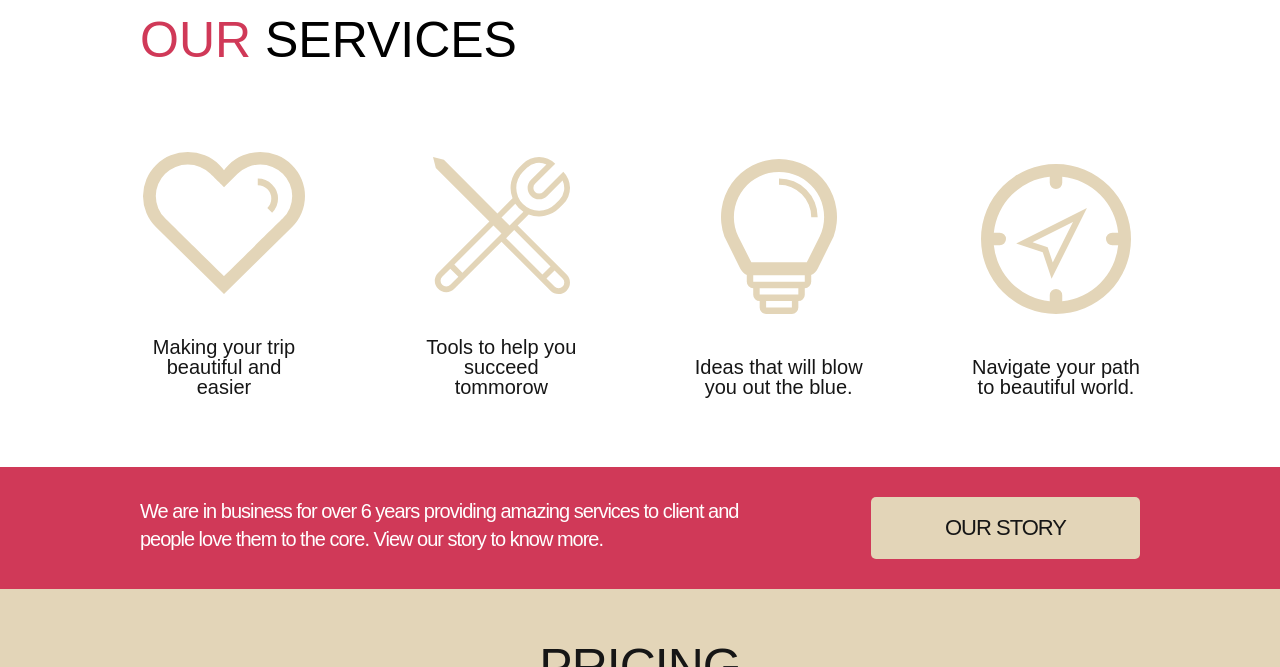
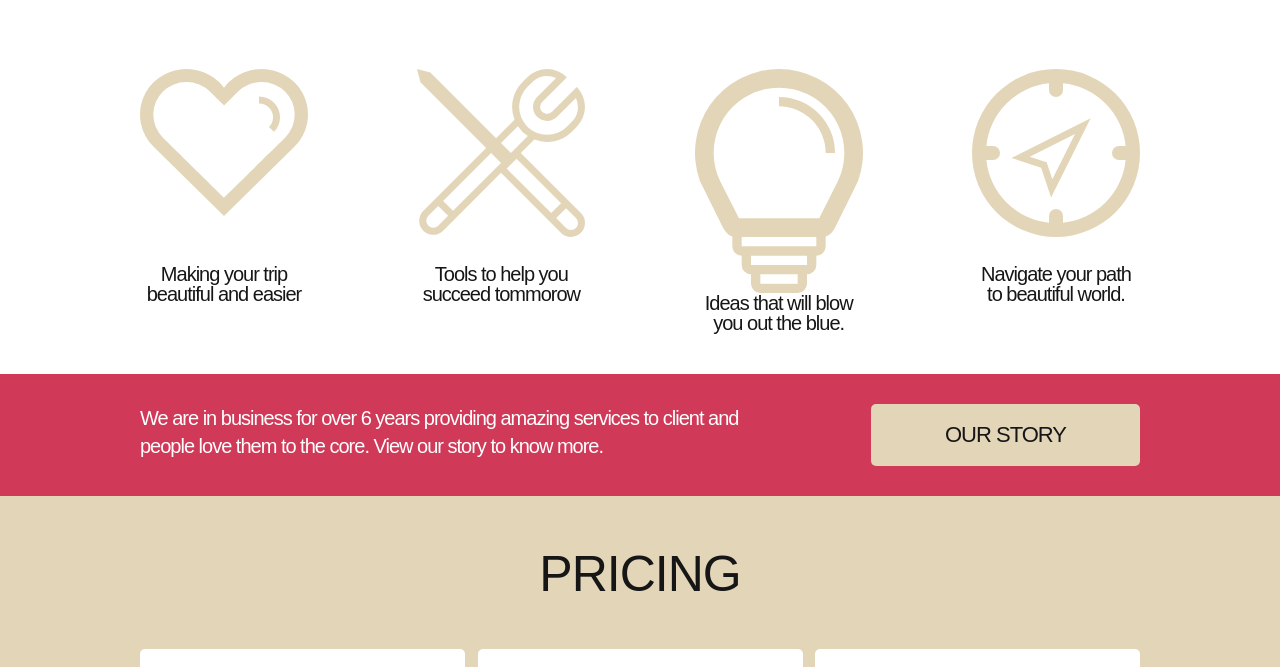
Before and after one commit to foxtember/hillel-task-12, a website built with Parcel: page index.html in a window 1280 px wide. Shown: the part 757-1424 px from the top of the page. Built offline with nearby package versions, Linux system fonts and the light colour scheme.

Commit message:
Fix our services section

```diff
--- a/index.html
+++ b/index.html
@@ -57,52 +57,52 @@
 
     </div>
 
-    <div class="centered-content content-width">
-        <h1 class="our-services">
-            <span>our</span>
+    <div class="our-services-wrapper">
+        <section class="our-services centered-content content-width">
+            <h1 class="our-services-title">
+                <strong class="accent-color">our</strong>
                 services
             </h1>
-    </div>
 
-    <section class="instruments-content">
-        <div class="instruments-containers centered-content content-width">
-            <div class="instruments-container">
-                <img src="images/heart-icon.svg" alt="heart-icon" class="instruments-container-icon">
+            <section class="our-services-list">
+                <article class="our-services-list-item">
+                    <img src="images/heart-icon.svg" alt="heart-icon" class="our-services-list-item-icon">
 
-                <p class="instruments-container-description">
+                    <p class="our-services-list-item-text">
                         Making your trip
                         beautiful and easier
                     </p>
-            </div>
+                </article>
 
-            <div class="instruments-container">
-                <img src="images/instruments-icon.svg" alt="heart-icon" class="instruments-container-icon">
+                <article class="our-services-list-item">
+                    <img src="images/instruments-icon.svg" alt="heart-icon" class="our-services-list-item-icon">
 
-                <p class="instruments-container-description">
+                    <p class="our-services-list-item-text">
                         Tools to help you
                         succeed tommorow
                     </p>
-            </div>
+                </article>
 
-            <div class="instruments-container">
-                <img src="images/light-icon.svg" alt="heart-icon" class="instruments-container-icon">
+                <article class="our-services-list-item">
+                    <img src="images/light-icon.svg" alt="heart-icon" class="our-services-list-item-icon">
 
-                <p class="instruments-container-description">
+                    <p class="our-services-list-item-text">
                         Ideas that will blow
                         you out the blue.
                     </p>
-            </div>
+                </article>
 
-            <div class="instruments-container">
-                <img src="images/navigation-icon.svg" alt="heart-icon" class="instruments-container-icon">
+                <article class="our-services-list-item">
+                    <img src="images/navigation-icon.svg" alt="heart-icon" class="our-services-list-item-icon">
 
-                <p class="instruments-container-description">
+                    <p class="our-services-list-item-text">
                         Navigate your path
                         to beautiful world.
                     </p>
+                </article>
+            </section>
+        </section>
     </div>
-        </div>
-    </section>
 
     <section class="our-story">
         <div class="our-story-containers centered-content content-width">
--- a/scss/main.scss
+++ b/scss/main.scss
@@ -7,6 +7,7 @@ $font-family: Arial, sans-serif;
 
 html{
     font-family: $font-family;
+    letter-spacing: -1px;
 }
 
 .content-width{
@@ -82,7 +83,6 @@ html{
     &-title{
         font-size: 88px;
         color: $accent-color;
-        letter-spacing: -1px;
         margin-right: auto;
     }
 
@@ -90,7 +90,6 @@ html{
         @extend .text-link;
 
         text-transform: uppercase;
-        letter-spacing: -1px;
 
         color: $text-color;
 
@@ -128,7 +127,6 @@ html{
     display: inline-block;
     vertical-align: top;
 
-    letter-spacing: -1px;
     max-width: 480px;
     text-align: left;
 
@@ -205,38 +203,41 @@ html{
 }
 
 .our-services{
-
-    margin-top: 30px;
-    font-size: 50px;
-    text-transform: uppercase;
-
-    span{
-        color: $accent-color;
-    }
-}
-
-.instruments{
-    &-content{
-        padding: 87px 0 70px 0;
+    &-wrapper{
+        margin-top: -84px;
+        background-color: white;
     }
 
-    &-containers{
+    padding: 30px 0 70px 0;
+
+    &-title{
+        font-size: 50px;
+        text-transform: uppercase;
+    }
+
+    &-list{
         display: flex;
         justify-content: space-between;
-    }
 
-    &-container{
-        text-align: center;
-        max-width: 168px;
-        align-self: flex-end;
+        margin-top: 88px;
 
-        &-icon{
-            margin-bottom: 40px;
-        }
+        &-item{
 
-        &-description{
-            font-size: 20px;
-            color: $text-color;
+            text-align: center;
+            max-width: 168px;
+            height: 235px;
+
+            display: flex;
+            flex-direction: column;
+
+            &-icon{
+                margin-bottom: auto;
+            }
+
+            &-text{
+                font-size: 20px;
+                color: $text-color;
+            }
         }
     }
 }
@@ -250,7 +251,6 @@ html{
             font-size: 20px;
             color: white;
             line-height: 28px;
-            letter-spacing: -1px;
         }
 
         &-link{
@@ -258,7 +258,6 @@ html{
             text-transform: uppercase;
             color: $text-color;
             font-size: 22px;
-            letter-spacing: -1px;
 
             text-align: center;
             border-radius: 5px;
@@ -323,7 +322,6 @@ html{
             text-transform: uppercase;
             text-decoration: none;
             border-radius: 5px;
-            letter-spacing: -1px;
 
             background-color: $main-color;
 
@@ -346,7 +344,6 @@ html{
     text-transform: uppercase;
     font-size: 50px;
     color: $text-color;
-    letter-spacing: -1px;
 }
 
 .testimonial-and-gallery-containers{
```
Lines whose indentation alone changed are shown as unchanged.
